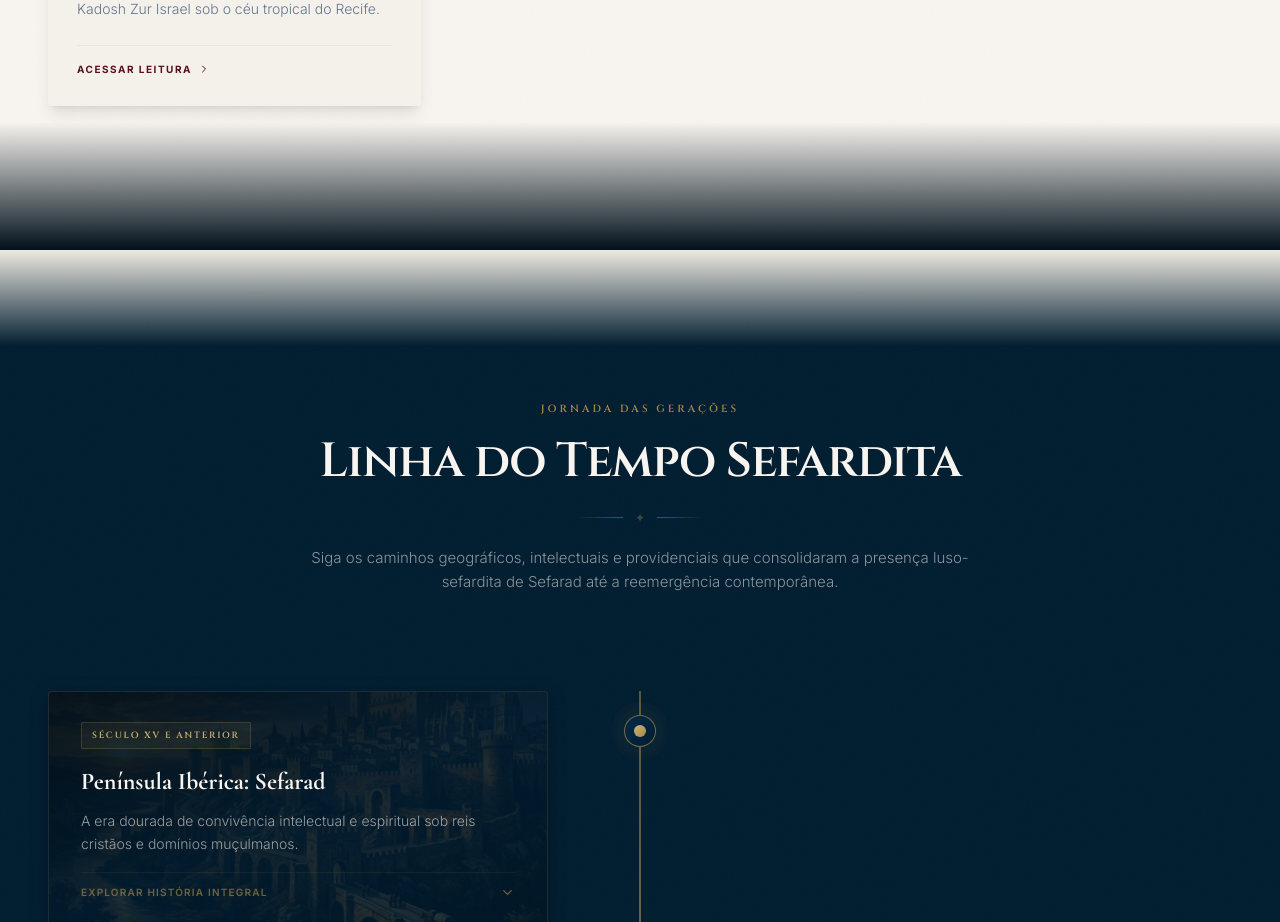
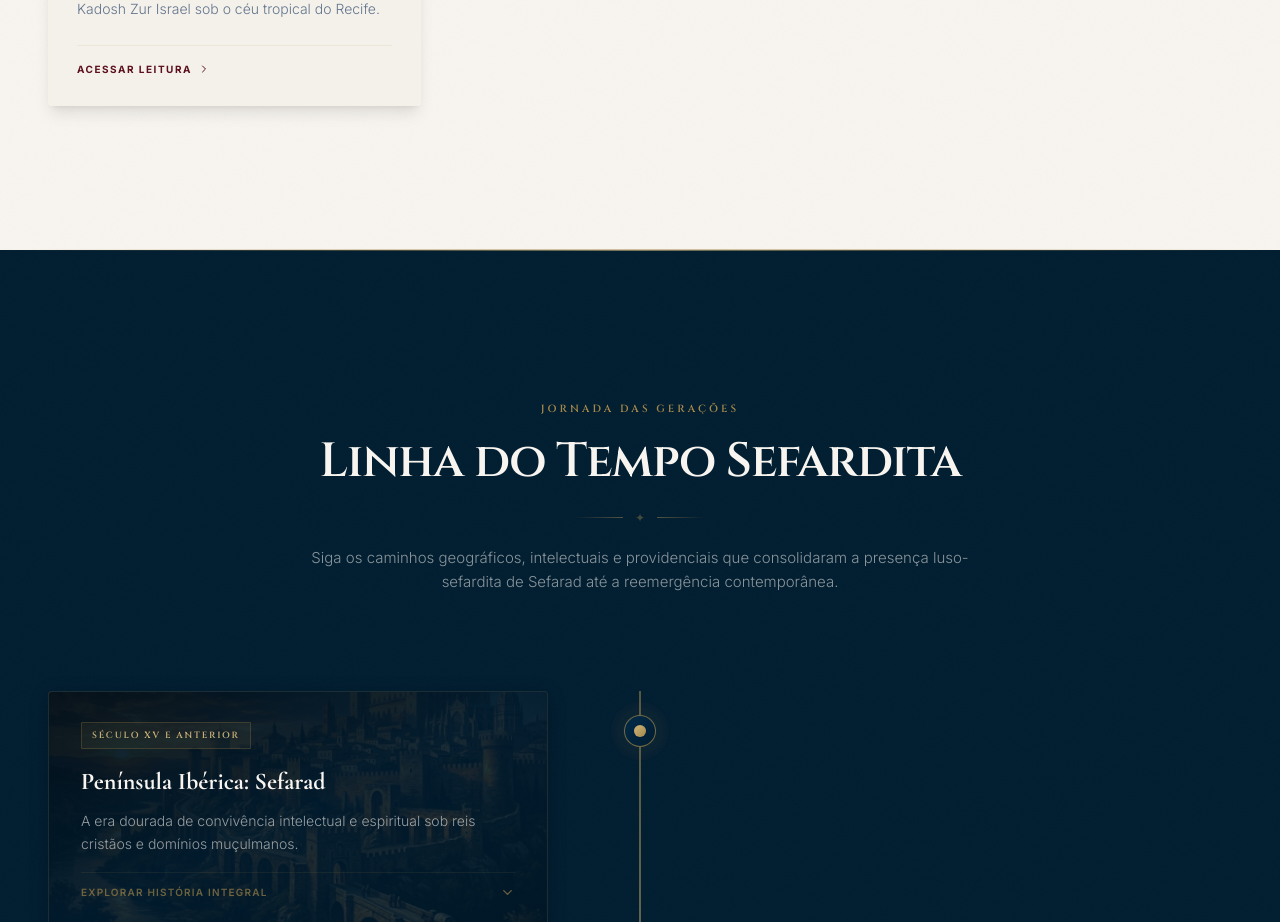
Before and after one commit to zJotavez/isaacintituto, a React (Vite) app: page / in a window 1280 px wide. Shown: the part 4860-5782 px from the top of the page. Built offline with nearby package versions, Linux system fonts and the light colour scheme.

Commit message:
fix-transition-revista-timeline

```diff
--- a/src/components/Revista.tsx
+++ b/src/components/Revista.tsx
@@ -400,8 +400,10 @@ export default function Revista({ isStandAlone = false }: RevistaProps) {
         )}
       </AnimatePresence>
 
-      {/* Bottom transition fade overlay (no hard borders) */}
-      <div className="absolute bottom-0 inset-x-0 h-32 bg-gradient-to-t from-brand-deepest to-transparent pointer-events-none z-10" />
+      {/* Bottom decorative line */}
+      <div className="absolute bottom-0 inset-x-0 h-[1px] z-10"
+        style={{ background: 'linear-gradient(90deg, transparent, rgba(166,137,74,0.4) 30%, rgba(166,137,74,0.5) 50%, rgba(166,137,74,0.4) 70%, transparent)' }}
+      />
     </section>
   );
 }
--- a/src/components/Timeline.tsx
+++ b/src/components/Timeline.tsx
@@ -35,9 +35,9 @@ export default function Timeline() {
   return (
     <section ref={sectionRef} className="relative py-28 sm:py-36 overflow-hidden dark-texture">
 
-      {/* Smooth transition from light Revista to dark Timeline */}
-      <div className="absolute top-0 inset-x-0 h-24 pointer-events-none z-10"
-        style={{ background: 'linear-gradient(to bottom, #ede9e0 0%, transparent 100%)' }}
+      {/* Top gold line */}
+      <div className="absolute top-0 inset-x-0 h-[1px] z-10"
+        style={{ background: 'linear-gradient(90deg, transparent, rgba(166,137,74,0.4) 30%, rgba(203,179,122,0.6) 50%, rgba(166,137,74,0.4) 70%, transparent)' }}
       />
 
       {/* Large decorative celestial circle watermark */}
```
